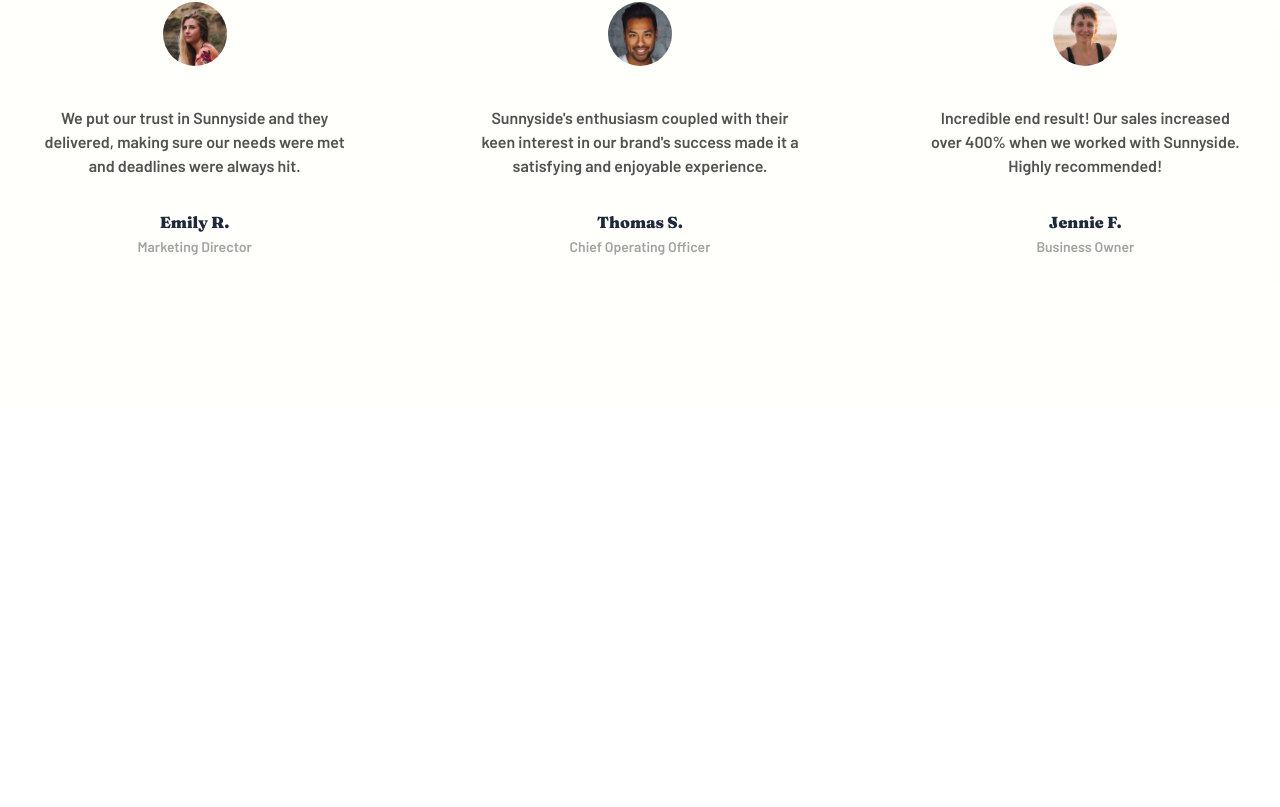
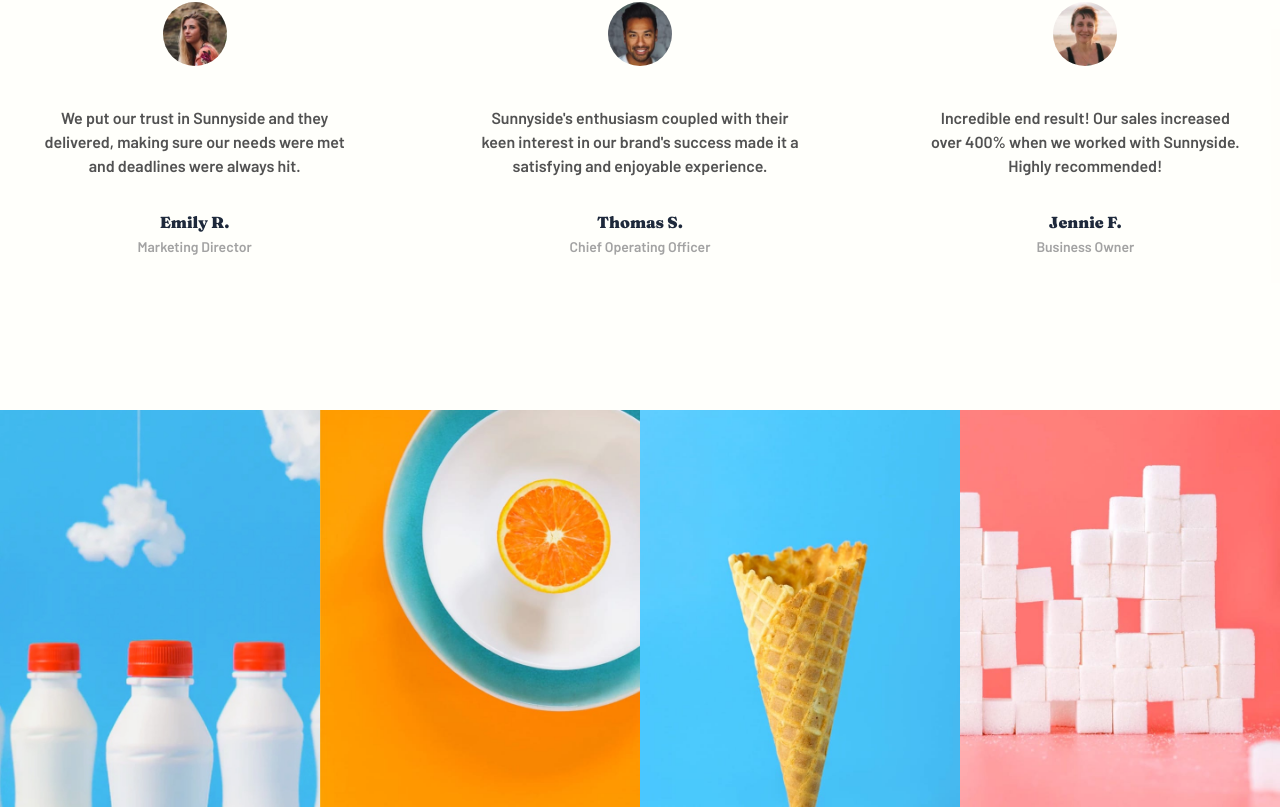
Before and after one commit to RahinF/sunnyside-agency-landing-page, a Next.js app: page / in a window 1280 px wide. Shown: the part 226-1033 px from the top of the page. Before the commit the page ends 800 px from the top, so only its background shows below. Built offline with nearby package versions, Linux system fonts and the light colour scheme.

Commit message:
added pictureGrid, refactored testimonials

```diff
--- /dev/null
+++ b/app/components/PictureGrid/Picture/index.tsx
@@ -0,0 +1,20 @@
+const Picture = ({ src, alt }: Picture) => {
+  return (
+    <picture data-testid="picture">
+      <source
+        srcSet={`desktop/${src}`}
+        media="(min-width: 768px)"
+        width={720}
+        height={894}
+      />
+      <img
+        src={`mobile/${src}`}
+        alt={alt}
+        width={376}
+        height={376}
+      />
+    </picture>
+  );
+};
+
+export default Picture;
--- /dev/null
+++ b/app/components/PictureGrid/data.ts
@@ -0,0 +1,20 @@
+const pictures: Picture[] = [
+  {
+    src: 'image-gallery-milkbottles.jpg',
+    alt: 'milk bottles',
+  },
+  {
+    src: 'image-gallery-orange.jpg',
+    alt: 'orange',
+  },
+  {
+    src: 'image-gallery-cone.jpg',
+    alt: 'cone',
+  },
+  {
+    src: 'image-gallery-sugarcubes.jpg',
+    alt: 'sugar cubes',
+  },
+];
+
+export default pictures;
--- /dev/null
+++ b/app/components/PictureGrid/index.tsx
@@ -0,0 +1,17 @@
+import Picture from './Picture';
+import pictures from './data';
+
+const PictureGrid = () => {
+  return (
+    <div className="grid grid-cols-2 lg:grid-cols-4">
+      {pictures.map((picture, index) => (
+        <Picture
+          key={index}
+          {...picture}
+        />
+      ))}
+    </div>
+  );
+};
+
+export default PictureGrid;
--- a/app/components/Testimonials/index.tsx
+++ b/app/components/Testimonials/index.tsx
@@ -5,7 +5,13 @@ import testimonials from './data';
 const Testimonials = () => {
   return (
     <section className="py-32 bg-yellow-50/20">
-      <h1 className="font-fraunces text-center tracking-widest text-xl uppercase font-black text-neutral-400">
+      <h1
+        className={clsx([
+          'font-fraunces font-black',
+          'text-center text-xl text-neutral-400',
+          'uppercase tracking-widest',
+        ])}
+      >
         client testimonials
       </h1>
       <div
@@ -15,13 +21,10 @@ const Testimonials = () => {
           'grid grid-cols-1 md:grid-cols-3 gap-14',
         ])}
       >
-        {testimonials.map(({ name, role, testimony, avatar }) => (
+        {testimonials.map((testimonial) => (
           <Testimony
-            key={name}
-            name={name}
-            role={role}
-            testimony={testimony}
-            avatar={avatar}
+            key={testimonial.name}
+            {...testimonial}
           />
         ))}
       </div>
--- a/app/page.tsx
+++ b/app/page.tsx
@@ -1,3 +1,4 @@
+import PictureGrid from './components/PictureGrid';
 import Testimonials from './components/Testimonials';
 
 export default function Home() {
@@ -5,6 +6,7 @@ export default function Home() {
     <main>
       <h1>home</h1>
       <Testimonials />
+      <PictureGrid />
     </main>
   );
 }
--- a/types.d.ts
+++ b/types.d.ts
@@ -4,3 +4,8 @@ interface Testimony {
   testimony: string;
   avatar: string;
 }
+
+interface Picture {
+  src: string;
+  alt: string;
+}
```
Also changed, not shown: public/mobile/image-gallery-sugarcubes.jpg (renamed from public/mobile/image-gallery-sugar-cubes.jpg), 1 other file (tests, documents, lock files or other folders).
